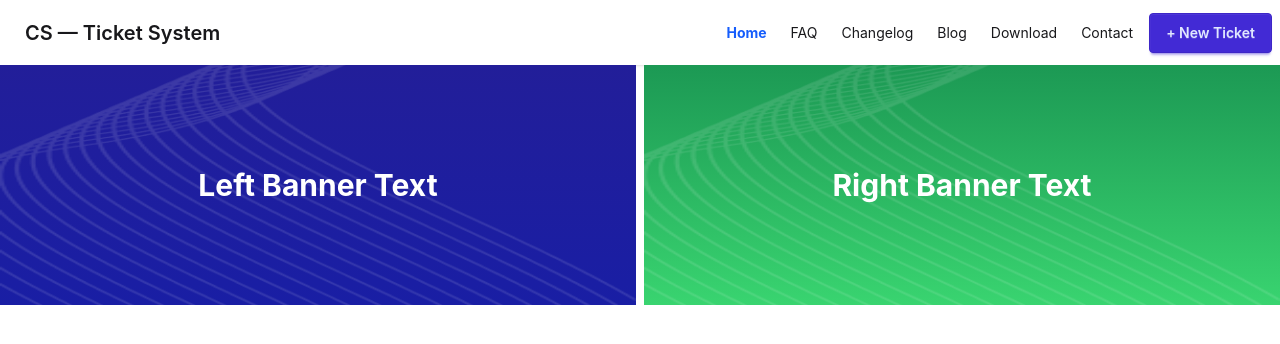
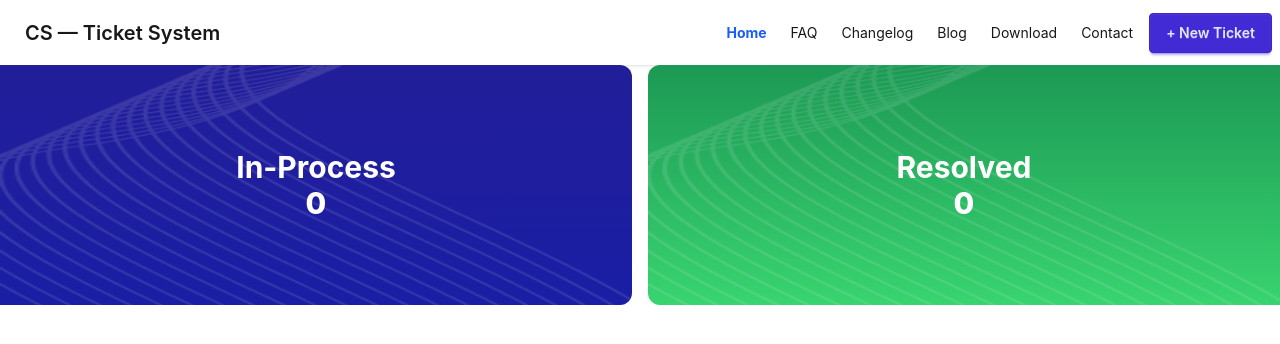
Before and after one commit to shohelrana2002/mission-restart-assignment-7, a React (Vite) app: page / in a window 1280 px wide. Shown: the top 344 px of the page. Built offline with nearby package versions, Linux system fonts and the light colour scheme.

Commit message:
Banner text Add

```diff
--- a/src/Layout/MainLayOut.jsx
+++ b/src/Layout/MainLayOut.jsx
@@ -3,7 +3,7 @@ import { Outlet } from "react-router";
 
 const MainLayOut = () => {
   return (
-    <div>
+    <div className="container mx-auto">
       <Navbar />
       <Outlet />
     </div>
--- a/src/components/Banner/Banner.jsx
+++ b/src/components/Banner/Banner.jsx
@@ -2,22 +2,24 @@ import React from "react";
 
 const Banner = () => {
   return (
-    <div className="flex justify-between gap-x-2 h-[400px]">
+    <div className="flex flex-col gap-y-2 md:gap-y-0 p-1 md:p-0 w-full md:flex-row justify-between gap-x-4 h-100">
       {/* Left Image */}
-      <div className="w-1/2 h-[60%]  bg-linear-to-b from-[#221e99] to-[#191ea4]  relative">
+      <div className=" w-full md:w-1/2 h-[60%] rounded-r-xl  bg-linear-to-b from-[#221e99] to-[#191ea4]  relative">
         <img src="/vector1.png" alt="banner" className="w-full  h-full " />
 
-        <div className="absolute inset-0 flex items-center justify-center">
-          <h1 className="text-3xl font-bold text-white">Left Banner Text</h1>
+        <div className="absolute inset-0 flex flex-col items-center justify-center">
+          <h1 className="text-3xl font-bold text-white">In-Process</h1>
+          <h1 className="text-3xl font-extrabold text-white">0</h1>
         </div>
       </div>
 
       {/* Right side Image  */}
-      <div className="w-1/2 h-[60%]  bg-linear-to-b from-[#1c9954] to-[#39d470] relative">
+      <div className="w-full md:w-1/2 rounded-l-xl h-[60%]  bg-linear-to-b from-[#1c9954] to-[#39d470] relative">
         <img src="/vector1.png" alt="banner" className="w-full  h-full " />
 
-        <div className="absolute inset-0 flex items-center justify-center">
-          <h1 className="text-3xl font-bold text-white">Right Banner Text</h1>
+        <div className="absolute inset-0  flex flex-col items-center justify-center">
+          <h1 className="text-3xl font-bold text-white">Resolved</h1>
+          <h1 className="text-3xl font-extrabold text-white">0</h1>
         </div>
       </div>
     </div>
--- a/src/pages/Home.jsx
+++ b/src/pages/Home.jsx
@@ -2,7 +2,7 @@ import Banner from "../components/Banner/Banner";
 
 const Home = () => {
   return (
-    <div>
+    <div className="">
       <Banner />
     </div>
   );
```
